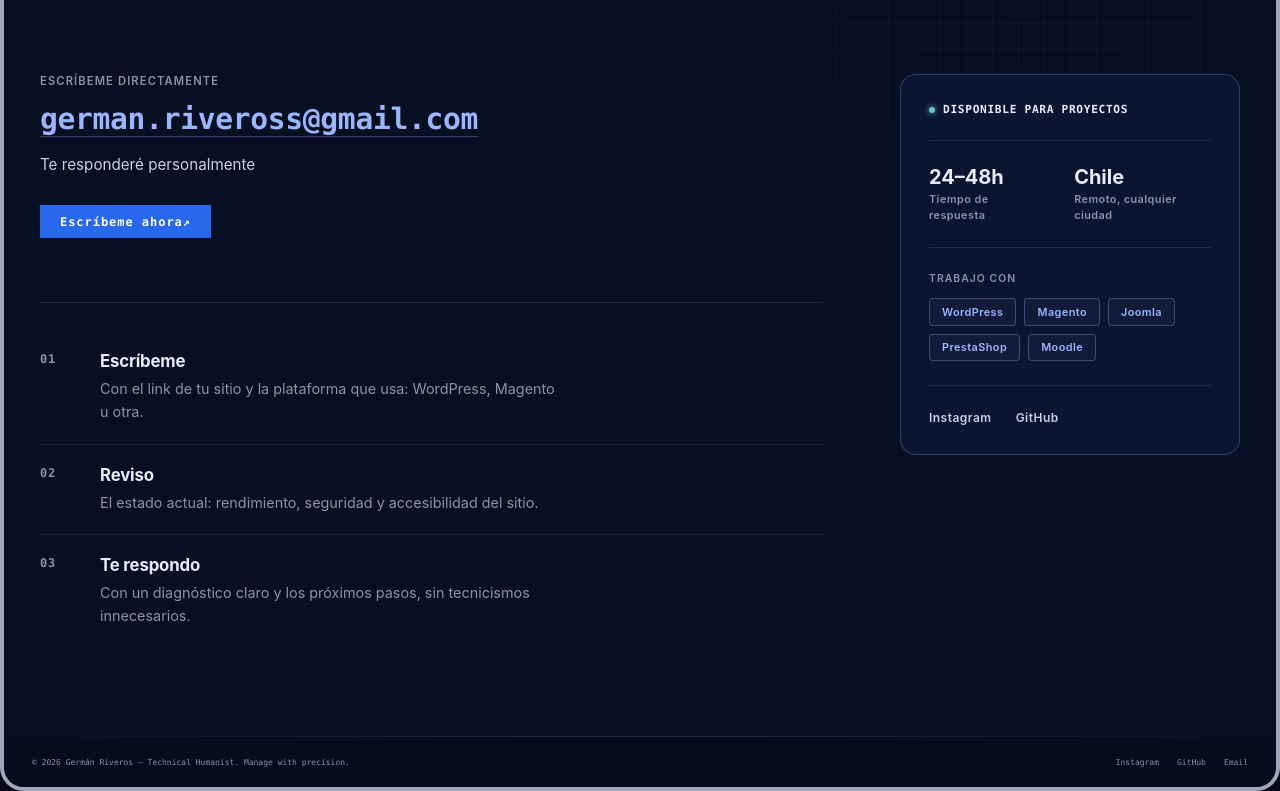
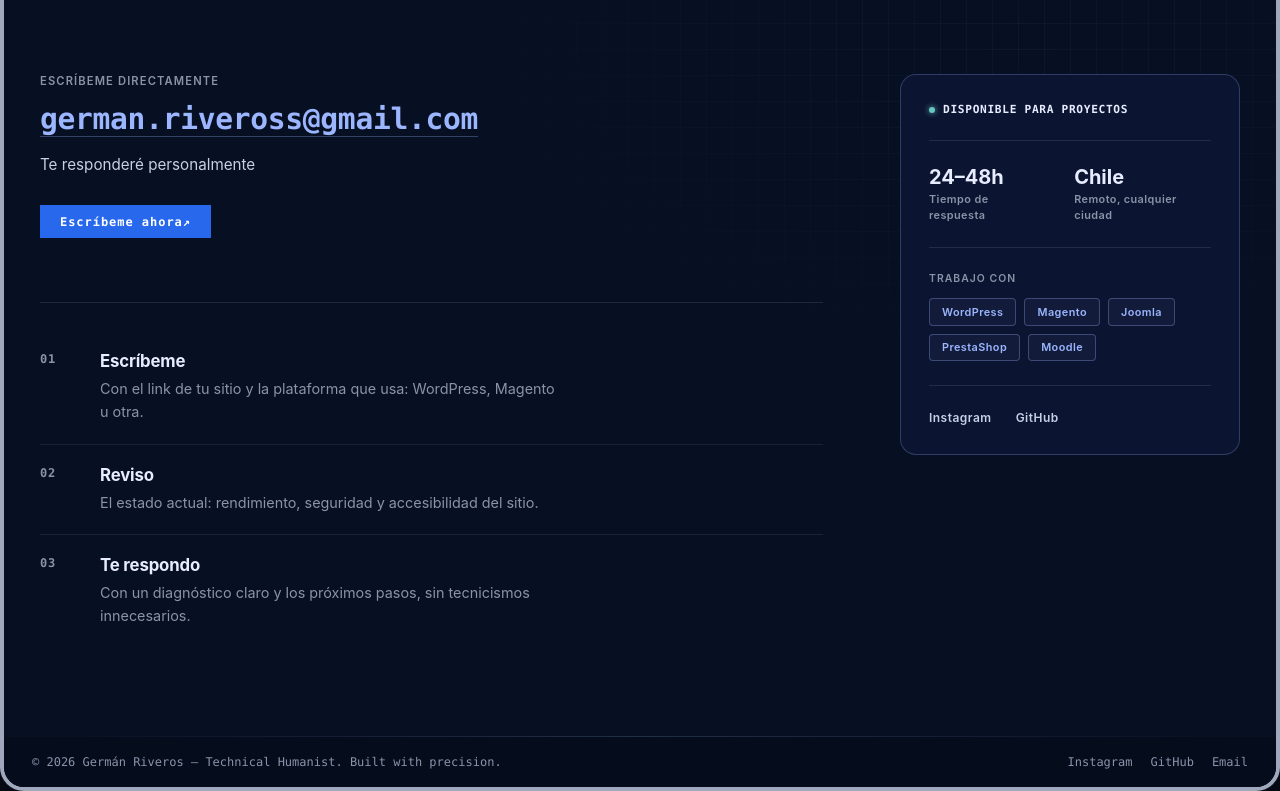
Before and after one commit to german-rs/portafolio, an Astro site: page / in a window 1280 px wide. Shown: the part 6085-6876 px from the top of the page. Built offline with nearby package versions, Linux system fonts and the light colour scheme; Astro itself is replaced by a stand-in of ours.

Commit message:
Se corrije el footer

```diff
--- a/src/pages/index.astro
+++ b/src/pages/index.astro
@@ -53,7 +53,7 @@ import Contact from "../components/Contact/Contact.astro";
 
             <footer class="site-footer">
                 <p>
-                    © 2026 Germán Riveros — Technical Humanist. Manage with
+                    © 2026 Germán Riveros — Technical Humanist. Built with
                     precision.
                 </p>
 
--- a/src/styles/global.css
+++ b/src/styles/global.css
@@ -2,6 +2,7 @@
 @import "./Work.css";
 @import "./Services.css";
 @import "./About.css";
+@import "./Contact.css";
 
 /* =========================================================
    RESET
@@ -245,15 +246,15 @@ a {
    ========================================================= */
 
 .site-footer {
-  min-height: 50px;
+  min-height: 3.125rem;
 
   display: flex;
   align-items: center;
   justify-content: space-between;
 
-  gap: 20px;
+  gap: 1.25rem;
 
-  padding: 0 28px;
+  padding: 0 1.75rem;
 
   background: #050c1b;
 
@@ -263,8 +264,7 @@ a {
     "Liberation Mono",
     monospace;
 
-  font-size: 8px;
-
+  font-size: 0.75rem;
   color: #8993aa;
 }
 
@@ -274,7 +274,7 @@ a {
 
 .footer-links {
   display: flex;
-  gap: 18px;
+  gap: 1.125rem;
 }
 
 .footer-links a {
```
